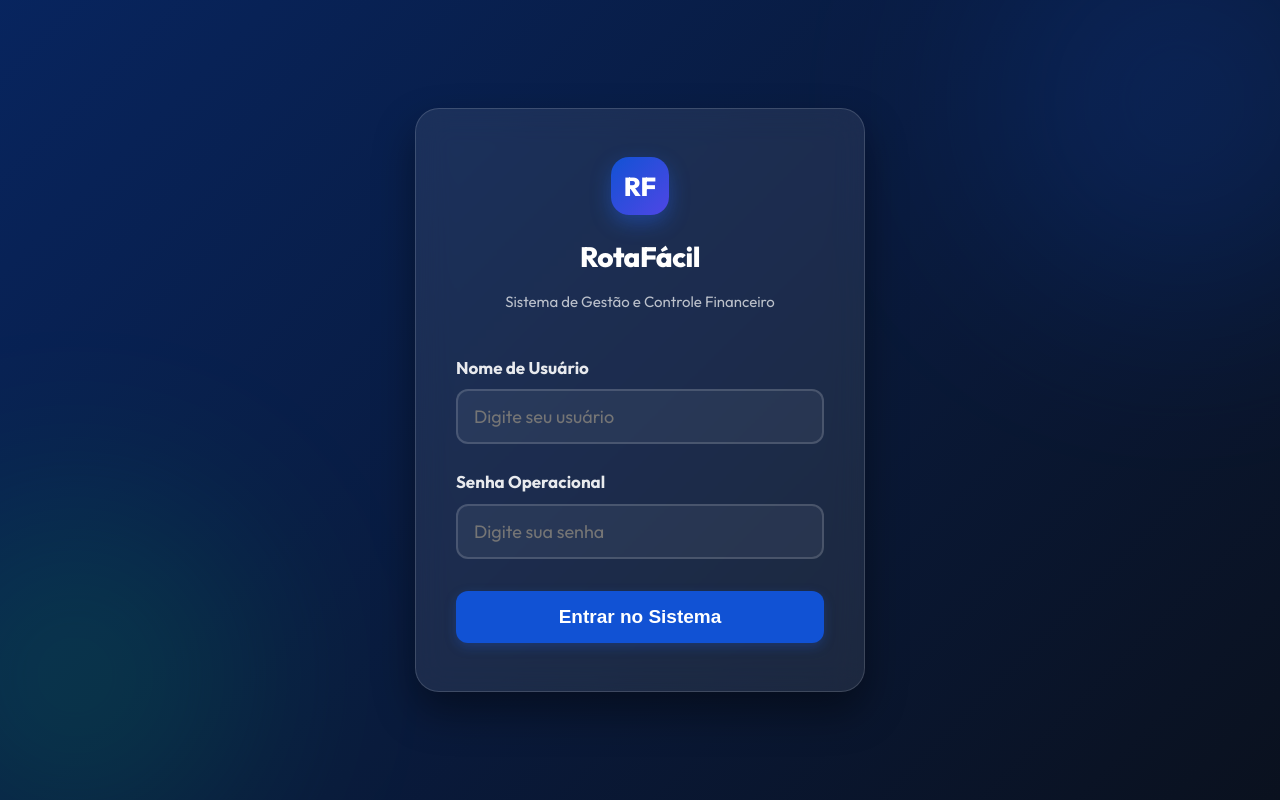
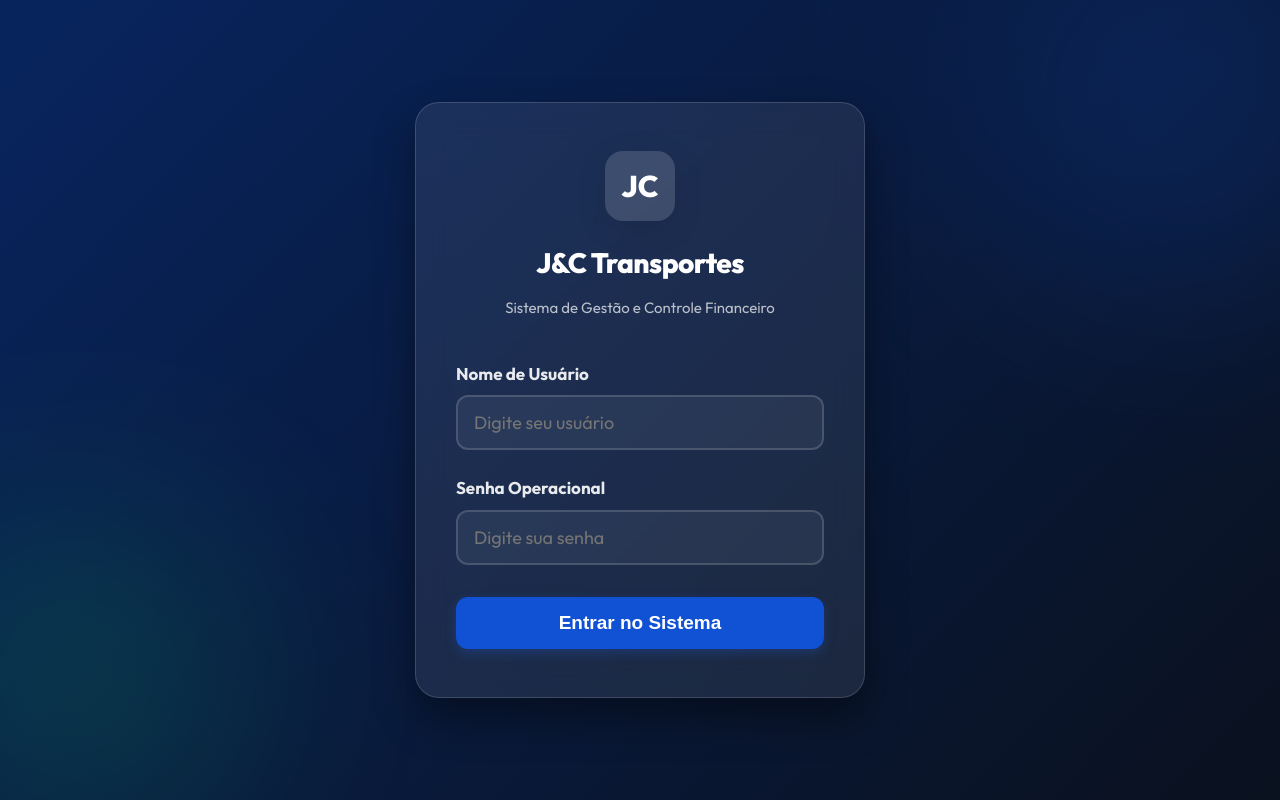
Before and after one commit to Jntgirardi/JG-Frotas, a Flask app: template templates/login.html in a window 1280 px wide. Run offline with Flask 3, Linux system fonts and the light colour scheme; the template is opened without the code that fills it, so the values that code supplies are empty.

Commit message:
feat: altera identidade visual e nome do sistema de RotaFácil para empresa parceira

```diff
--- a/templates/cadastro_inicial.html
+++ b/templates/cadastro_inicial.html
@@ -3,7 +3,7 @@
 <head>
     <meta charset="UTF-8">
     <meta name="viewport" content="width=device-width, initial-scale=1.0">
-    <title>Configurar Acesso - RotaFácil</title>
+    <title>Configurar Acesso - J&amp;C Transportes</title>
     <link rel="stylesheet" href="{{ url_for('static', filename='css/style.css') }}">
     <style>
         .login-wrapper {
@@ -123,7 +123,7 @@
             <div class="login-brand">
                 <div class="login-logo">⚙️</div>
                 <h1 style="font-size: 26px; font-weight: 800; margin-top: 10px; color:#ffffff;">Configuração Inicial</h1>
-                <p style="color: rgba(255, 255, 255, 0.7); font-size: 15px;">Defina seu usuário e senha pessoal de administração para proteger o RotaFácil na nuvem.</p>
+                <p style="color: rgba(255, 255, 255, 0.7); font-size: 15px;">Defina seu usuário e senha pessoal de administração para proteger o J&amp;C Transportes na nuvem.</p>
             </div>
 
             <form action="{{ url_for('cadastro_inicial') }}" method="POST">
--- a/templates/financeiro.html
+++ b/templates/financeiro.html
@@ -8,7 +8,7 @@
     <div style="display: flex; justify-content: space-between; align-items: center; border-bottom: 3px double #000000; padding-bottom: 12px; margin-bottom: 25px;">
         <div>
             <h1 style="font-size: 26px; font-weight: 800; text-transform: uppercase; margin: 0; color: #000000; letter-spacing: -0.5px;">
-                ROTAFÁCIL - FECHAMENTO OPERACIONAL
+                J&amp;C TRANSPORTES - FECHAMENTO OPERACIONAL
             </h1>
             <p style="font-size: 14px; color: #555555; margin: 5px 0 0 0; font-weight: 600;">
                 JG-Frotas &bull; Controle de Faturamento e Frota
@@ -248,7 +248,7 @@
 <!-- RODAPÉ EXCLUSIVO PARA IMPRESSÃO -->
 <div class="print-footer" style="display: none; margin-top: 30px;">
     <div style="text-align: center; font-size: 10px; color: #777777; border-top: 1px dashed #dddddd; padding-top: 10px; font-weight: 500;">
-        Documento gerado eletronicamente pelo RotaFácil. Todos os direitos reservados &copy; 2026.
+        Documento gerado eletronicamente por J&amp;C Transportes. Todos os direitos reservados &copy; 2026.
     </div>
 </div>
 {% endblock %}
--- a/templates/folha_pagamento.html
+++ b/templates/folha_pagamento.html
@@ -245,7 +245,7 @@
         <!-- Cabeçalho -->
         <header class="receipt-header">
             <div class="company-info">
-                <h1>RotaFácil</h1>
+                <h1>J&amp;C Transportes</h1>
                 <p>Gestão de Frotas e Controle de Rotas</p>
                 <p style="font-size: 11px; margin-top: 5px;">Gerado eletronicamente em {{ today_date }}</p>
             </div>
@@ -319,7 +319,7 @@
             </div>
             <div class="signature-box">
                 <div class="signature-line"></div>
-                <p>RotaFácil Administrador</p>
+                <p>J&amp;C Transportes Administrador</p>
                 <span>Assinatura do Responsável</span>
             </div>
         </footer>
--- a/templates/login.html
+++ b/templates/login.html
@@ -3,7 +3,7 @@
 <head>
     <meta charset="UTF-8">
     <meta name="viewport" content="width=device-width, initial-scale=1.0">
-    <title>Entrar - RotaFácil</title>
+    <title>Entrar - J&amp;C Transportes</title>
     <link rel="stylesheet" href="{{ url_for('static', filename='css/style.css') }}">
     <style>
         /* Estilos específicos e refinados de login para um efeito Glassmorphism impecável */
@@ -130,8 +130,8 @@
 
         <div class="login-card">
             <div class="login-brand">
-                <div class="login-logo">RF</div>
-                <h1 style="font-size: 28px; font-weight: 800; margin-top: 10px; color:#ffffff;">RotaFácil</h1>
+                <div style="width: 70px; height: 70px; background: rgba(255,255,255,0.15); border-radius: 18px; display: flex; align-items: center; justify-content: center; font-size: 30px; font-weight: 900; color: #ffffff; margin: 0 auto; box-shadow: 0 8px 32px rgba(0,0,0,0.1);">JC</div>
+                <h1 style="font-size: 28px; font-weight: 800; margin-top: 10px; color:#ffffff;">J&amp;C Transportes</h1>
                 <p style="color: rgba(255, 255, 255, 0.7); font-size: 15px;">Sistema de Gestão e Controle Financeiro</p>
             </div>
 
```
Also changed, not shown: templates/base.html (+5 -5 lines).
